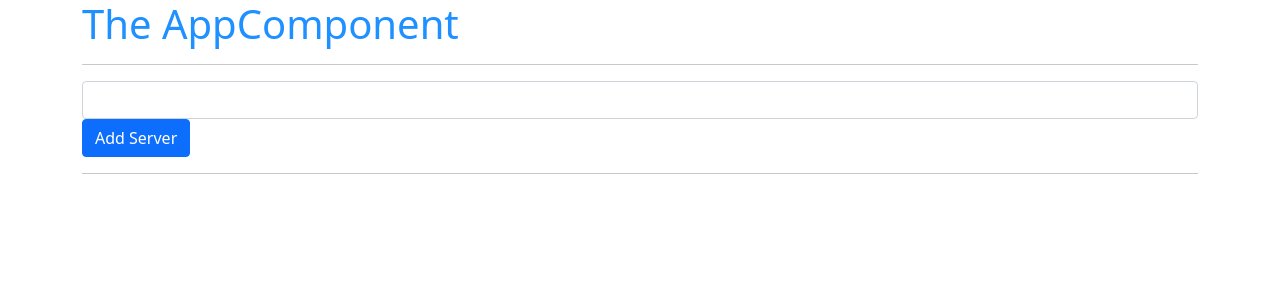
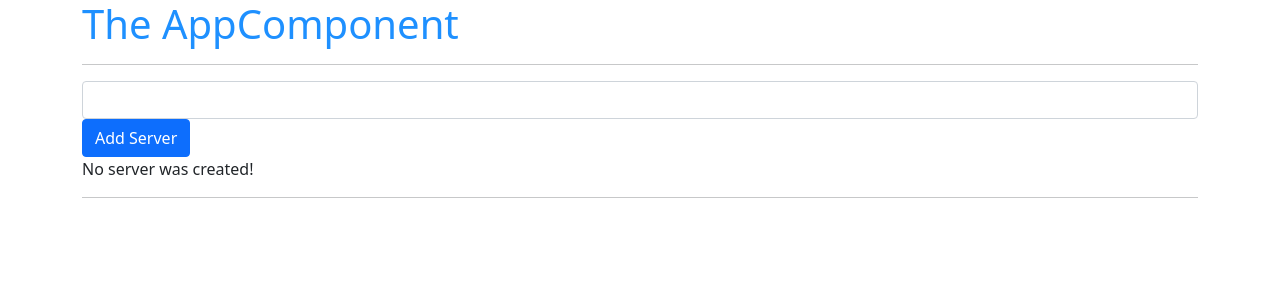
Before and after one commit to Khangithub/shop-saleman, an Angular app: page / in a window 1280 px wide. Shown: the top 300 px of the page. Built offline with nearby package versions, Linux system fonts and the light colour scheme.

Commit message:
ngIf with else

```diff
--- a/src/app/servers/servers.component.html
+++ b/src/app/servers/servers.component.html
@@ -11,6 +11,9 @@
 <!-- <p [innerText]="allowNewServer"></p>
 <p [innerText]="createServerStatus"></p>
 <app-server></app-server> -->
-<p *ngIf="serverCreated">
+<p *ngIf="serverCreated; else noServer">
   Server was created! and the server 's name is {{ serverName }}
 </p>
+<ng-template #noServer>
+  <p>No server was created!</p>
+</ng-template>
```
